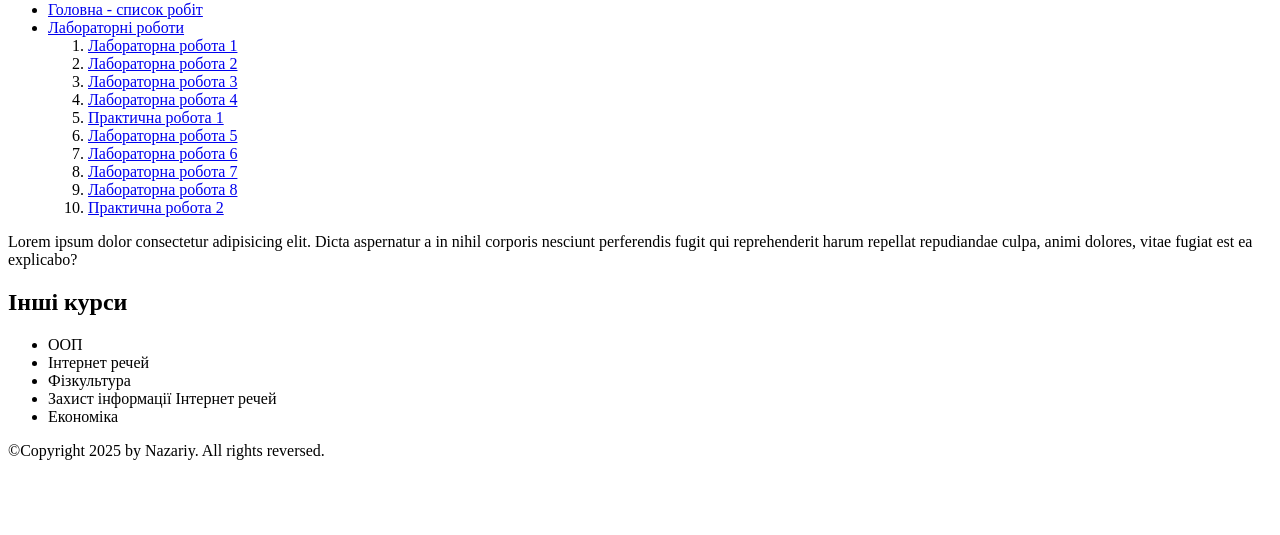
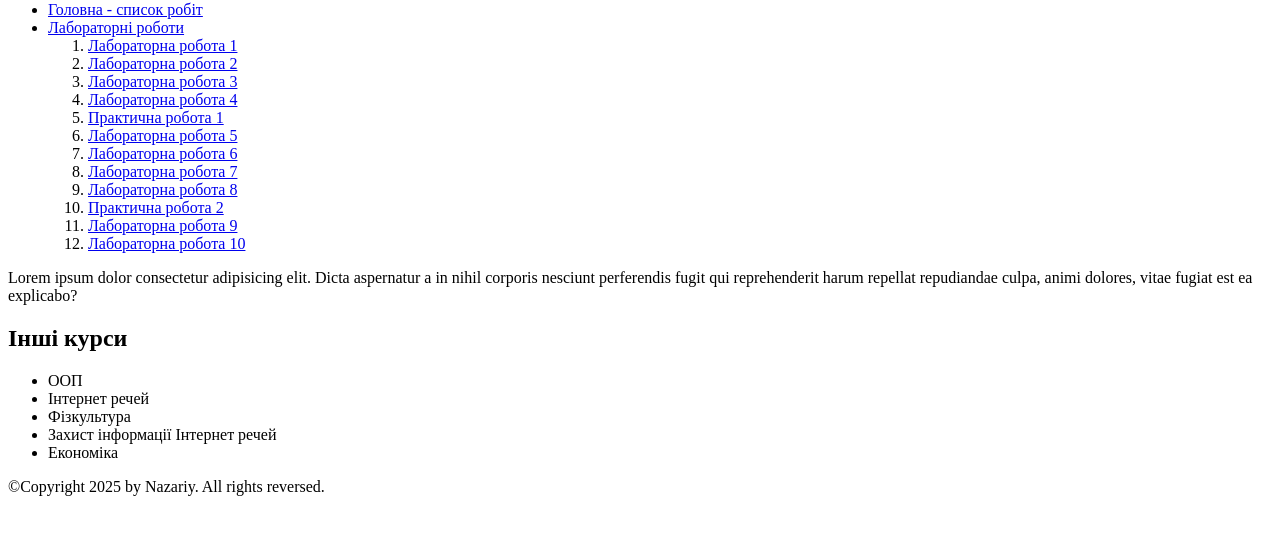
Before and after one commit to nmuryhin2022-sketch/ipLabs, a plain HTML site: page index.html in a window 1280 px wide. Shown: the part 79-614 px from the top of the page. Drawn offline with Linux system fonts and the light colour scheme.

Commit message:
Update index.html

```diff
--- a/index.html
+++ b/index.html
@@ -27,6 +27,8 @@
           <li><a href="./lab7/index.html">Лабораторна робота 7</a></li>
           <li><a href="./lab8/index.html">Лабораторна робота 8</a></li>
           <li><a href="./prakt2/index.html">Практична робота 2</a></li>
+          <li><a href="./lab8/index.html">Лабораторна робота 9</a></li>
+          <li><a href="./prakt2/index.html">Лабораторна робота 10</a></li>
         </ol>
       </ul>
     </nav>
```
